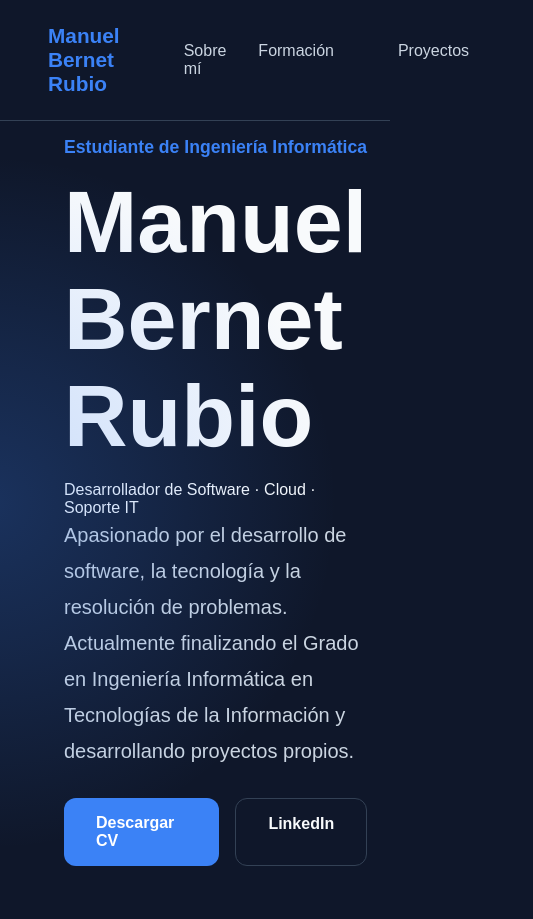
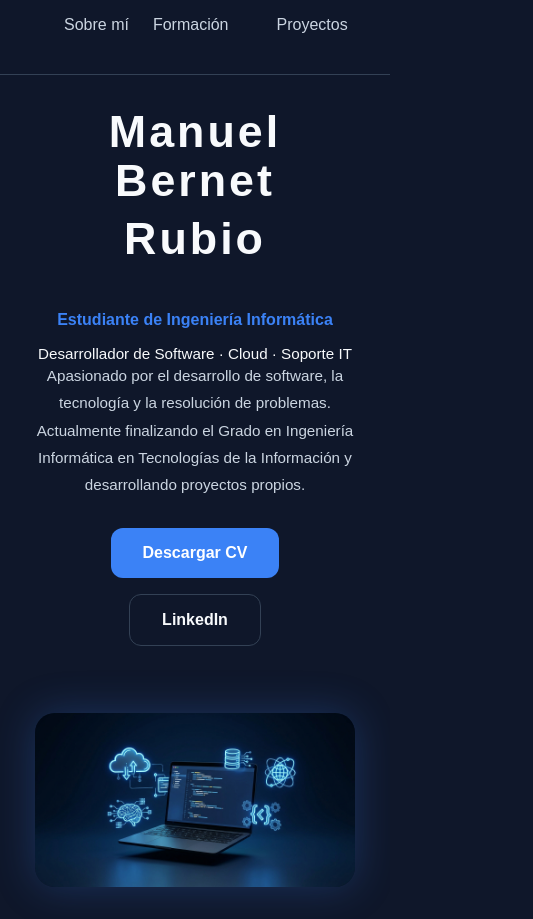
Before and after one commit to ManuBernet/Curriculum, a plain HTML site: page index.html in a window 390 px wide. Shown: the whole page, 533 px wide, since content can reach past the window. Before the commit the page ends 885 px from the top, so only its background shows below. Drawn offline with Linux system fonts and the light colour scheme.

Commit message:
Base HTML completada

```diff
--- a/css/main.css
+++ b/css/main.css
@@ -65,29 +65,41 @@ body {
 
     overflow: hidden;
 }
+
+/*
 .hero-background {
     position: absolute;
 
     width: 700px;
     height: 700px;
 
-    background: radial-gradient(
-        circle,
-        rgba(59, 130, 246, 0.25) 0%,
-        rgba(59, 130, 246, 0.15) 30%,
-        transparent 70%
-    );
+    background: radial-gradient(circle,
+            rgba(59, 130, 246, 0.25) 0%,
+            rgba(59, 130, 246, 0.15) 30%,
+            transparent 70%);
 
     top: 50%;
-    right: 50px;
+    right: 180px;
 
     transform: translateY(-50%);
 
     pointer-events: none;
+}*/
+
+.hero-container {
+    max-width: 1400px;
+    margin: 0 auto;
+
+    display: flex;
+    align-items: center;
+    justify-content: space-between;
+    gap: 6rem;
+
+    min-height: 85vh;
 }
 
 .hero-content {
-    max-width: 750px;
+    flex: 1;
 }
 
 .hero-subtitle {
@@ -96,22 +108,33 @@ body {
     font-size: 1.1rem;
     font-weight: 600;
 
+    margin-top: 3rem;
     margin-bottom: 1rem;
 }
 
 .hero-content h1 {
-    font-size: 5.5rem;
+    font-size: 6rem;
     font-weight: 800;
 
     line-height: 1.1;
 
     margin-bottom: 1rem;
+
+    white-space: nowrap;
+
+    letter-spacing: 3px;
+}
+
+.hero-content h1 span {
+    display: block;
+    text-align: center;
+    margin-top: 0.5rem;
 }
 
 .hero-description {
     max-width: 650px;
 
-    font-size: 1.25rem;
+    font-size: 1.35rem;
     line-height: 1.8;
 
     color: var(--color-text-secondary);
@@ -122,6 +145,25 @@ body {
 .hero-buttons {
     display: flex;
     gap: 1rem;
+}
+
+.hero-image {
+    flex: 2;
+    display: flex;
+    justify-content: center;
+    align-items: center;
+
+    transform: translateX(200px);
+}
+
+.hero-image img {
+    width: 600px;
+    max-width: none;
+    height: auto;
+    border-radius: 20px;
+
+    box-shadow: 0 0 40px rgba(59, 130, 246, 0.25);
+
 }
 
 /* =========================
@@ -199,3 +241,93 @@ body {
 
     margin: 0 auto;
 }
+
+/* =========================
+   RESPONSIVE
+========================= */
+
+@media (max-width: 1200px) {
+
+    .hero-container {
+        flex-direction: column;
+        text-align: center;
+        gap: 4rem;
+    }
+
+    .hero-buttons {
+        justify-content: center;
+    }
+
+    .hero-content h1 {
+        font-size: 4.5rem;
+        white-space: normal;
+    }
+
+    .hero-image {
+        transform: translateX(0);
+    }
+
+    .hero-image img {
+        width: 450px;
+        max-width: 100%;
+    }
+
+    .hero-description {
+        margin-left: auto;
+        margin-right: auto;
+    }
+}
+
+@media (max-width: 768px) {
+
+    #hero {
+        padding: 2rem;
+    }
+
+    .hero-content h1 {
+        font-size: 3.5rem;
+    }
+
+    .hero-description {
+        white-space: normal;
+        font-size: 1rem;
+    }
+
+    .hero-buttons {
+        flex-direction: column;
+        align-items: center;
+    }
+
+    .hero-image img {
+        max-width: 320px;
+    }
+
+    .nav-links {
+        gap: 1.5rem;
+        flex-wrap: wrap;
+    }
+
+    .navbar {
+        justify-content: center;
+        padding: 1rem;
+    }
+}
+
+@media (max-width: 480px) {
+
+    .hero-content h1 {
+        font-size: 2.8rem;
+    }
+
+    .hero-subtitle {
+        font-size: 1rem;
+    }
+
+    .hero-role {
+        font-size: 0.95rem;
+    }
+
+    .hero-description {
+        font-size: 0.95rem;
+    }
+}
--- a/index.html
+++ b/index.html
@@ -14,15 +14,16 @@
 
     <header>
         <nav class="navbar">
-<div class="logo">
-Manuel Bernet Rubio
-</div>
+
             <ul class="nav-links">
                 <li><a href="#hero"></li>
                 <li><a href="./pages/about.html">Sobre mí</a>
-<li><a href="#education">Formación <li><a hrefTecnologías></a></li>
+                <li><a href="#education">Formación
+                <li><a hrefTecnologías></a></li>
                 <li><a href="#projects">Proyectos</li>
-<li><aontactContacto></aontactContacto></a></li>
+                <li>
+                    <aontactContacto></aontactContacto></a>
+                </li>
             </ul>
         </nav>
     </header>
@@ -33,30 +34,40 @@ Manuel Bernet Rubio
 
             <div class="hero-background"></div>
 
+            <div class="hero-container">
                 <div class="hero-content">
+                    <h1>
+                        Manuel Bernet
+                        <span>Rubio</span>
+                    </h1>
 
                     <p class="hero-subtitle">
                         Estudiante de Ingeniería Informática
                     </p>
-
-        <h1>
-            Manuel Bernet Rubio
-        </h1>
+                    <p> </p>
                     <p class="hero-role">
                         Desarrollador de Software · Cloud · Soporte IT
                     </p>
 
                     <p class="hero-description">
                         Apasionado por el desarrollo de software, la tecnología y la resolución de problemas.
-            Actualmente finalizando el Grado en Ingeniería Informática en Tecnologías de la Información y desarrollando proyectos propios.
+                        Actualmente finalizando el Grado en Ingeniería Informática en Tecnologías de la Información
+                        y
+                        desarrollando proyectos propios.
                     </p>
 
                     <div class="hero-buttons">
                         <a href="#" class="btn-primary">Descargar CV</a>
                         <a href="#" class="btn-secondary">LinkedIn</a>
                     </div>
+                </div>
+                <div class="hero-image">
+                    <img src="./assets/images/Gemini_Generated_Image_97anno97anno97an.jpg">
+                </div>
 
-    </div>
+
+
+        </section>
         <section id="experience">
             <!-- Experiencia -->
         </section>
```
Also changed, not shown: assets/images/Gemini_Generated_Image_97anno97anno97an.jpg (added), pages/training.html (added). Lines whose indentation alone changed are shown as unchanged.
